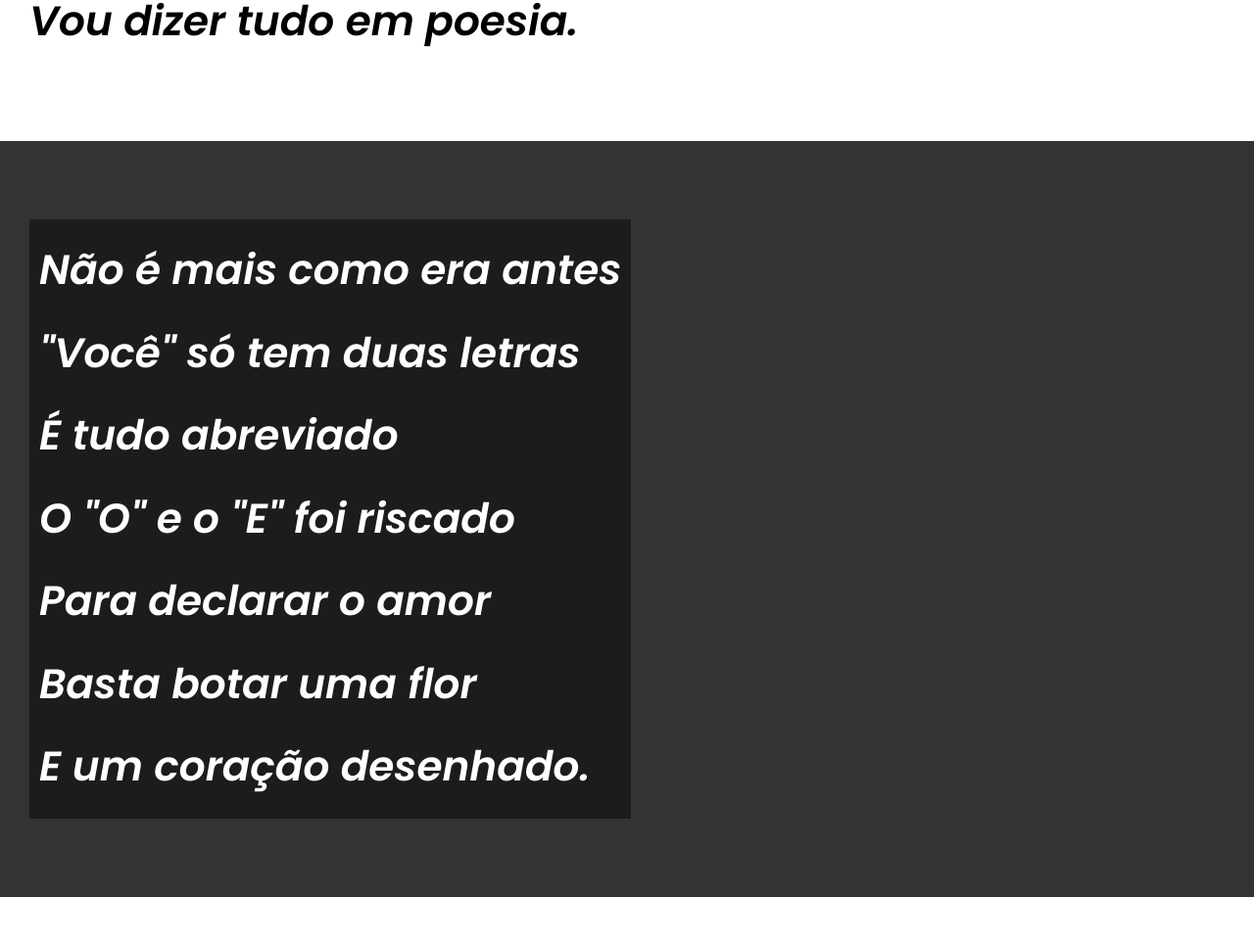
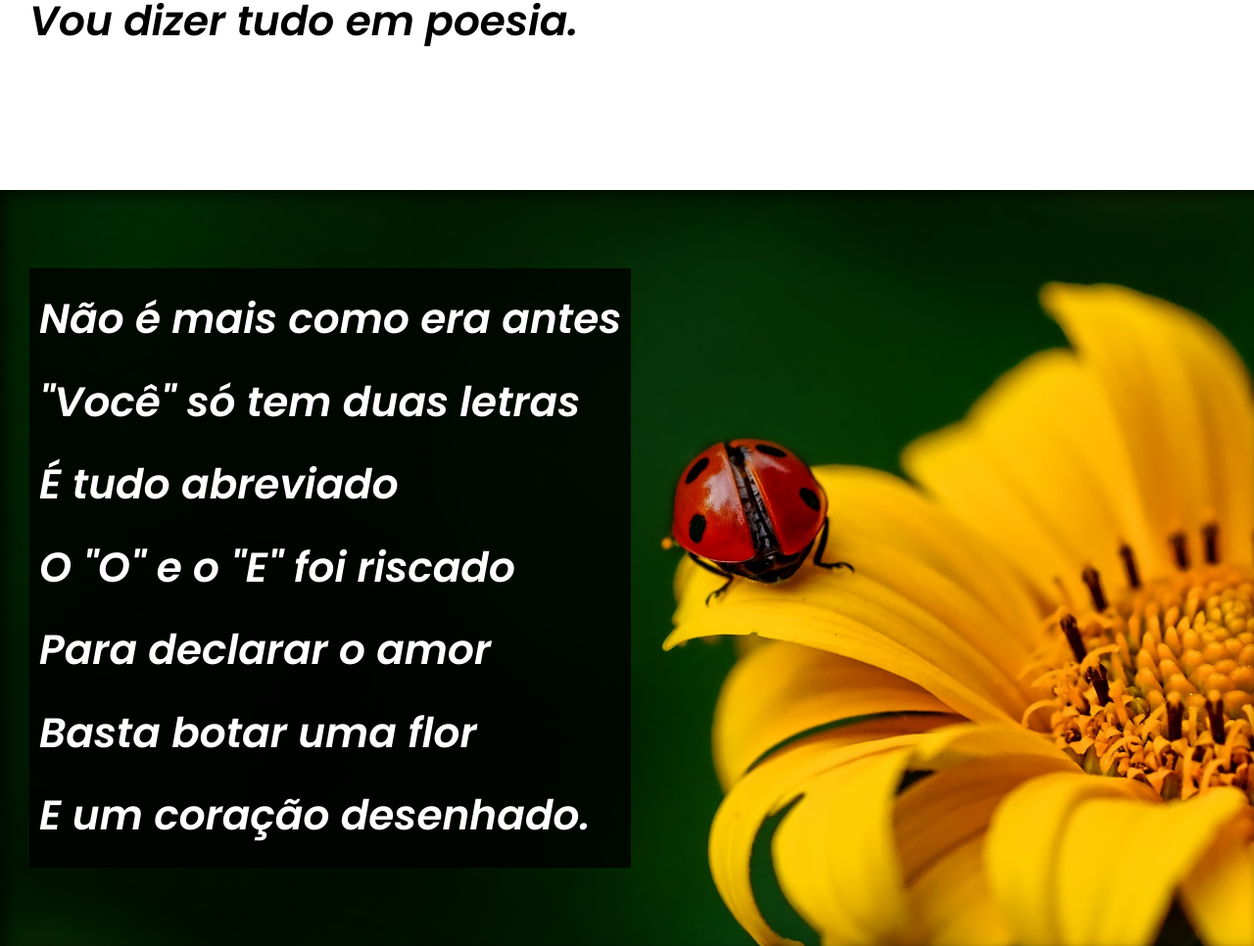
Before and after one commit to Jhuan-Nycolas/html-e-css, a plain HTML site: page desafios/d012/index.html in a window 1280 px wide. Shown: the part 866-1832 px from the top of the page at 98% size. Drawn offline with Linux system fonts and the light colour scheme.

Commit message:
Update style.css

```diff
--- a/desafios/d012/estilo/style.css
+++ b/desafios/d012/estilo/style.css
@@ -60,6 +60,10 @@ section{
     padding-left:30px;
 }
 
+section > p{
+    padding-bottom:50px;
+}
+
 .normal{
     background:white;
     color:black;
@@ -68,12 +72,29 @@ section{
 .imagem{
     background:rgb(51, 51, 51);
     color:white;
+    box-shadow:inset 6px 6px 13px 0px rgba(0, 0, 0, 0.631);
 }
 
 .imagem > p{
-    background-color:rgba(0, 0, 0, 0.455);
+    background-color:rgba(0, 0, 0, 0.789);
     display:inline-block;
     padding:10px;
+}
+
+#img01{
+    background-image:url('../imagens/background001.jpg');
+}
+
+#img02{
+    background-image:url('../imagens/background002.jpg');
+}
+
+#img01, #img02{
+    background-size:cover;
+    background-position:right center;
+    text-shadow:1px 1px 0px rgba(0, 0, 0, 0.388);
+    background-attachment:fixed;
+    background-repeat:no-repeat;
 }
 
 footer{
--- a/desafios/d012/index.html
+++ b/desafios/d012/index.html
@@ -24,7 +24,7 @@
         </p>
     </section>
 
-    <section class="imagem">
+    <section class="imagem" id="img01">
         <p>
             Não é mais como era antes <br>
             "Você" só tem duas letras <br>
@@ -58,7 +58,7 @@
         </p>
     </section>
 
-    <section class="imagem">
+    <section class="imagem" id="img02">
         <p>
             Tenho saudade das cartas <br>
             Escritas com a própria mão <br>
```
